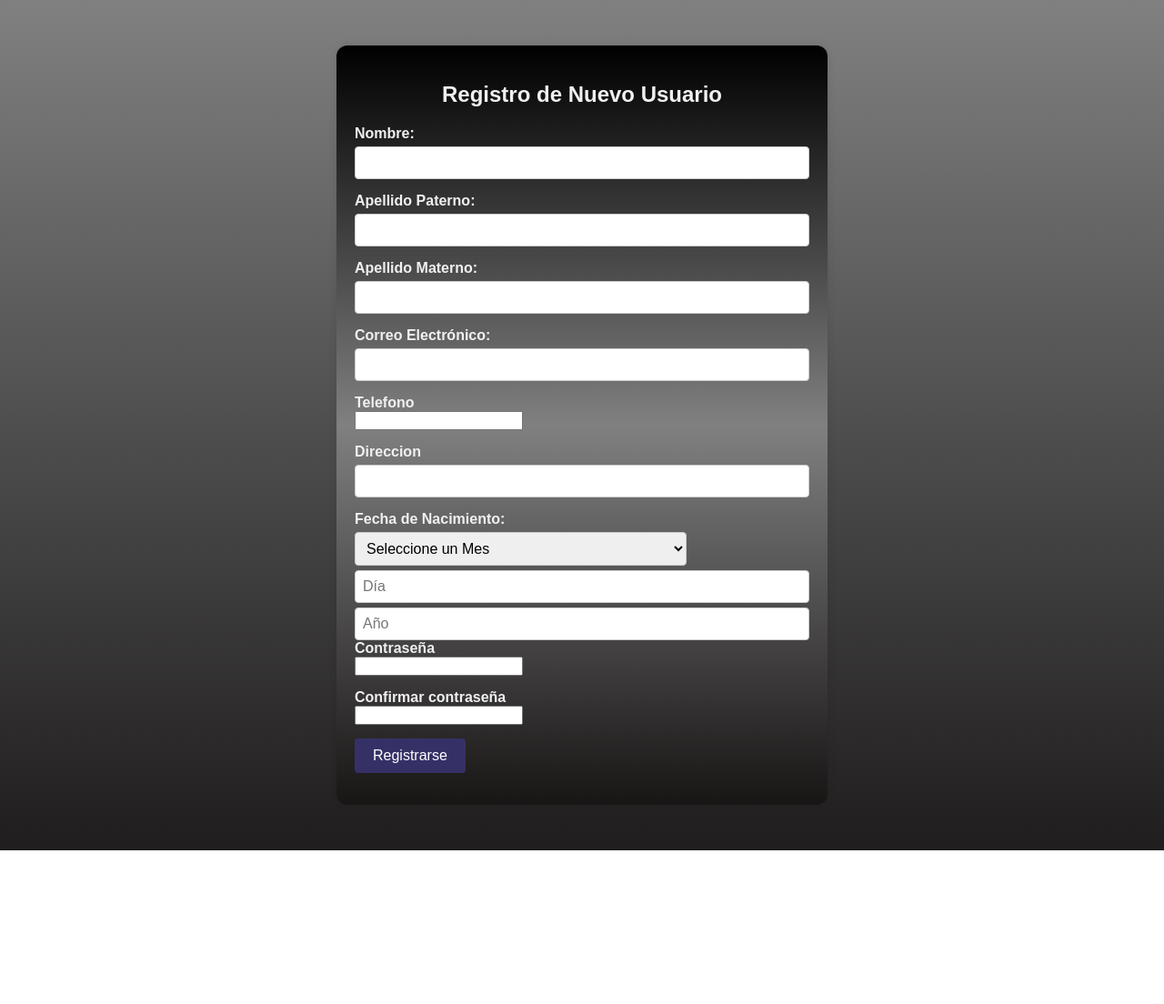
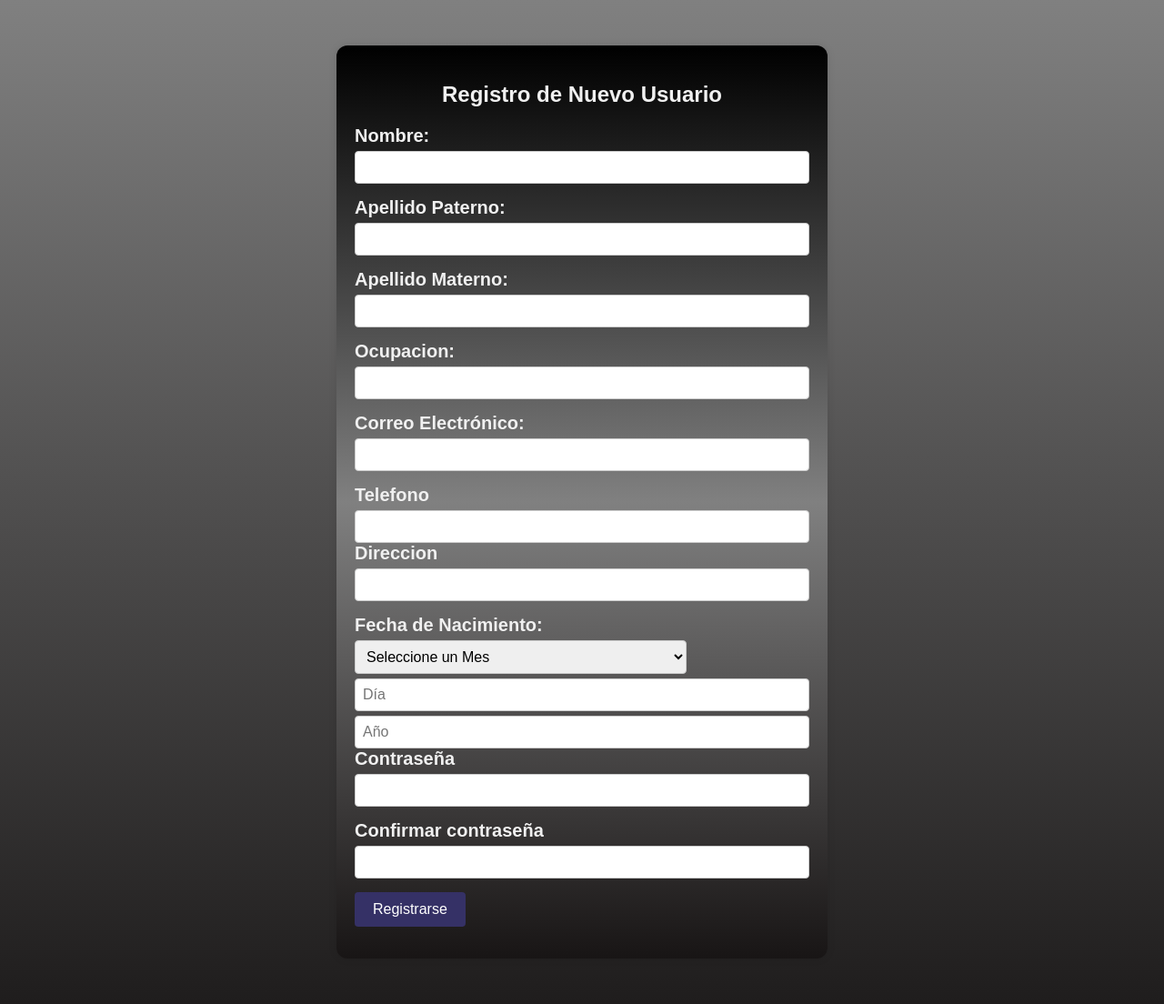
Before and after one commit to Fred840110/Estancias, a Flask app: page /registro.html in a window 1280 px wide. Shown: the whole page at 91% size. Before the commit the page ends 935 px from the top, so only its background shows below. Run offline with Flask 3, Linux system fonts and the light colour scheme; some libraries are stand-ins or nearby versions.

Commit message:
Modficacion_27_02_2024

```diff
--- a/app.py
+++ b/app.py
@@ -50,10 +50,11 @@ def resgistro():
 def registro():
 
     if request.method == 'POST':
-        dicc = {}
+
         nombre = request.form['nombre']
         ap_paterno = request.form['apellido_paterno']
         ap_materno = request.form['apellido_materno']
+        ocupacion = request.form['ocupacion']
         email = request.form['correo']
         tel = request.form['telefono']
         direccion = request.form['direccion']
@@ -63,19 +64,43 @@ def registro():
         contrasena = request.form['contrasena']
         conf_contrasena = request.form['conf_password']
 
+        dicc = {'nombre':nombre,
+                'apellidoPaterno':ap_paterno,
+                'appeliidoMaterno':ap_materno,
+                'ocupacion':ocupacion,
+                'email':email,
+                'telefono':tel,
+                'direccion': direccion,
+                'mes':mes,
+                'diaNaciemiento': dia_nac,
+                'anio': anio
+                }
+
+
     # -> VERIFICAMOS SI LAS CONTRASEÑAS COINCIDEN
 
     if contrasena != conf_contrasena:
         flash('Las contraseñas no coinciden, Por favor, inténtalo de nuevo', 'warning')
-        return redirect(url_for('registro,email,telefono'))
+        return redirect(url_for('registro'))
 
-    #encriptamos contraseñas
-    hashed_password = bcrypt.hashpw(contrasena.encode('utf-8'), bcrypt.gensalt())
+    # ->encriptamos la contraseña antes de almacenarla en base de datos
 
+    password_encriptado = bcrypt.hashpw(contrasena.encode('utf-8'),bcrypt.gensalt())
     cur = mysql.connection.cursor()
+    cur.execute("INSERT INTO usuario(nombre, email, telefono, direccion, ap_paterno, ap_materno, contrasena, ocupacion, dia_cumple, mes_cumple, ano_nac) VALUES (%s, %s, %s, %s, %s, %s, %s, %s, %s, %s, %s)",
+                (nombre, email, tel, direccion, ap_paterno, ap_materno, contrasena, ocupacion, dia_nac, mes, anio))
+    mysql.connection.commit()
+    cur.close()
+
+    # ->Generamos un numero de confirmacion para los datos para enviar por correo
+
+    numeroDeConfirmacion = ''.join(random.choices('0123456789', k=6))
 
 
-    return 'hola'
+    #-> Almacenamos el numero de session en la
+
+
+
 
 '''@app.route('/enviar_correo',methods=['GET','POST'])
 def enviar_correo ():
--- a/static/css/stylesheetDos.css
+++ b/static/css/stylesheetDos.css
@@ -23,16 +23,19 @@ h2 {
 
 .form-group {
     margin-bottom: 15px;
+
 }
 
 label {
     display: block;
     font-weight: bold;
+    font-size: 20px;
 }
-
 input[type="text"],
 input[type="number"],
 input[type="email"],
+input[type="password"],
+
 select {
     width: 100%;
     padding: 8px;
--- a/templates/registro.html
+++ b/templates/registro.html
@@ -33,12 +33,16 @@ Registro-usuario
             <input type="text" id="apellido_materno" name="apellido_materno" required>
         </div>
         <div class="form-group">
+            <label for="ocupacion">Ocupacion:</label>
+            <input type="text" name="ocupacion" id="ocupacion"required>
+        </div>
+        <div class="form-group">
             <label for="correo">Correo Electrónico:</label>
             <input type="email" id="correo" name="correo" required>
         </div>
-        <div class="form-group">
-            <label for="telefono">Telefono</label>
-            <input type="tel" id="telefono" name="telefono" required>
+        <div class="telefono">
+            <label class="etiqueta_tel" for="form-group">Telefono</label>
+            <input type="text" id="telefono" name="telefono" required>
         </div>
         <div class="form-group">
             <label for="direccion">Direccion</label>
```
